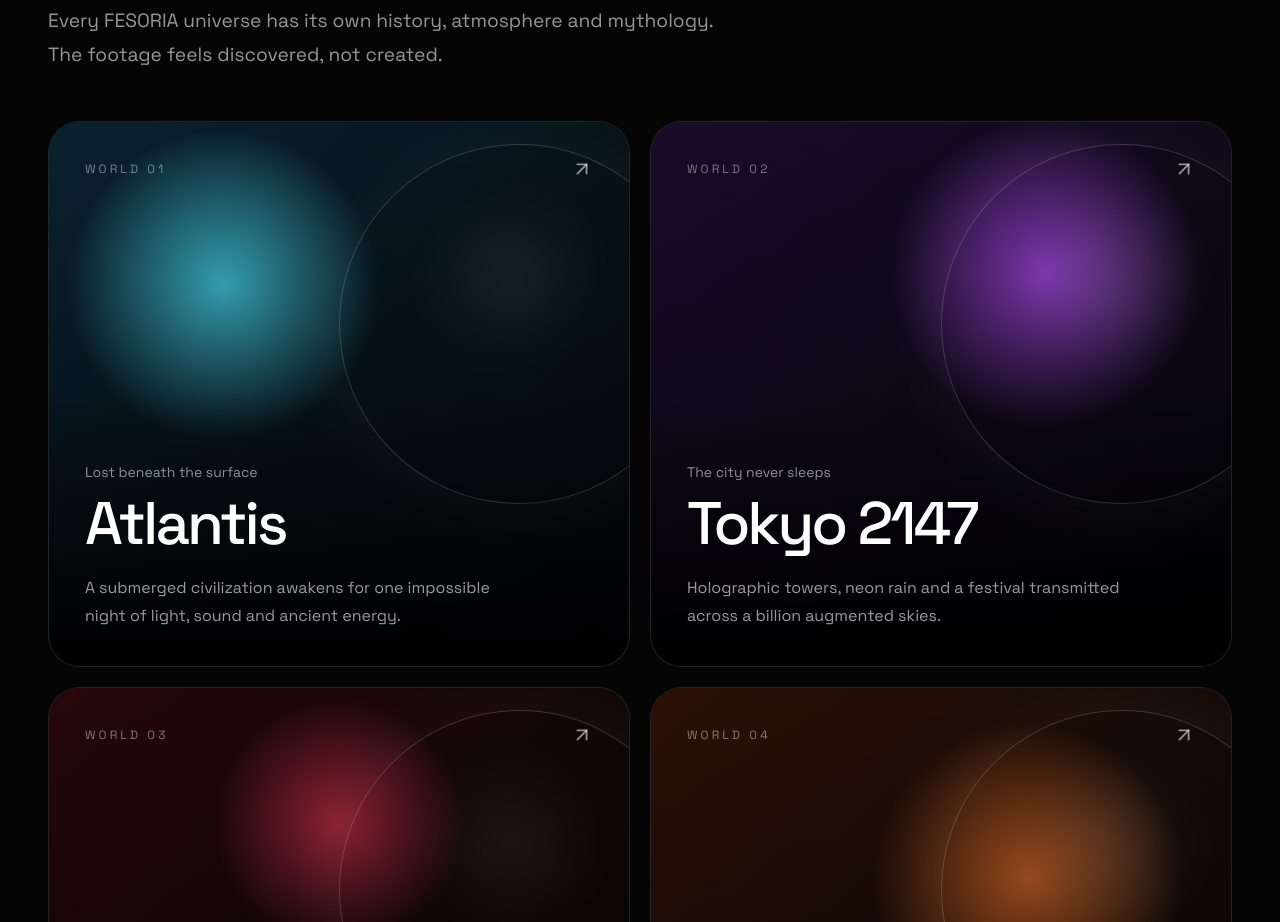
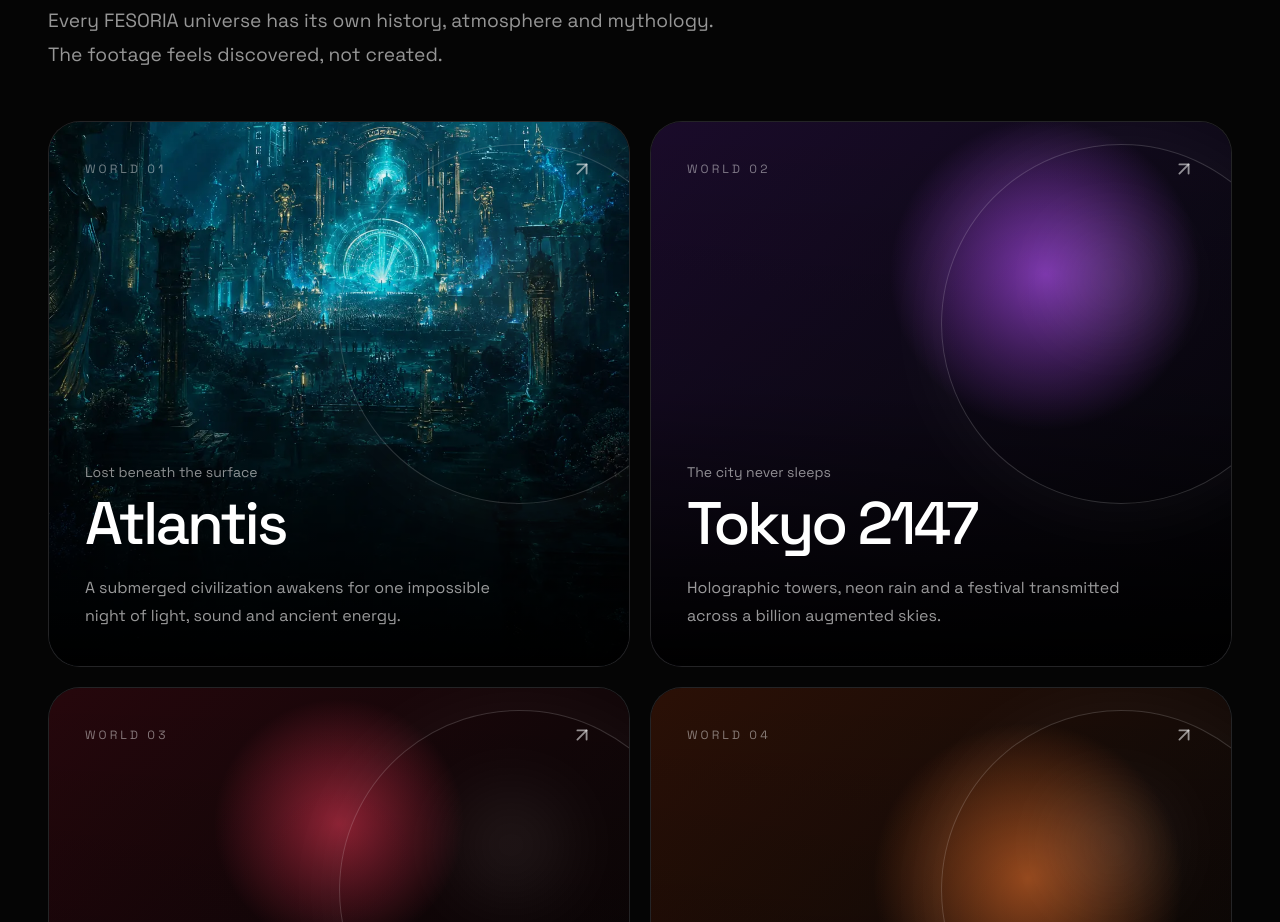
Before and after one commit to fesoriaxyz/fesoria-site, a Next.js app: page / in a window 1280 px wide. Shown: the part 1100-2022 px from the top of the page. Built offline with nearby package versions, Linux system fonts and the light colour scheme.

Commit message:
Add Atlantis artwork to World 01

```diff
--- a/app/globals.css
+++ b/app/globals.css
@@ -67,6 +67,12 @@ body {
   filter: blur(14px);
 }
 
+.world-image-atlantis {
+  background-image: url("/worlds/atlantis-world-01.webp");
+  background-position: center;
+  background-size: cover;
+}
+
 .world-gradient-cyan {
   background:
     radial-gradient(circle at 30% 30%, rgba(78, 235, 255, .7), transparent 28%),
--- a/components/WorldCard.tsx
+++ b/components/WorldCard.tsx
@@ -20,7 +20,7 @@ export default function WorldCard({
   return (
     <article className="group relative min-h-[34rem] overflow-hidden rounded-[2rem] border border-white/10 bg-[#0b0b0d]">
       <div
-        className={`absolute inset-0 world-gradient-${accent} transition duration-700 group-hover:scale-[1.04]`}
+        className={`absolute inset-0 ${index === 0 ? "world-image-atlantis" : `world-gradient-${accent}`} transition duration-700 group-hover:scale-[1.04]`}
       />
       <div className="absolute inset-0 bg-gradient-to-t from-black via-black/15 to-transparent" />
       <div className="world-orbit right-[-12%] top-[4%] transition duration-700 group-hover:rotate-0 group-hover:scale-110" />
```
Also changed, not shown: public/worlds/atlantis-world-01.webp (added).
